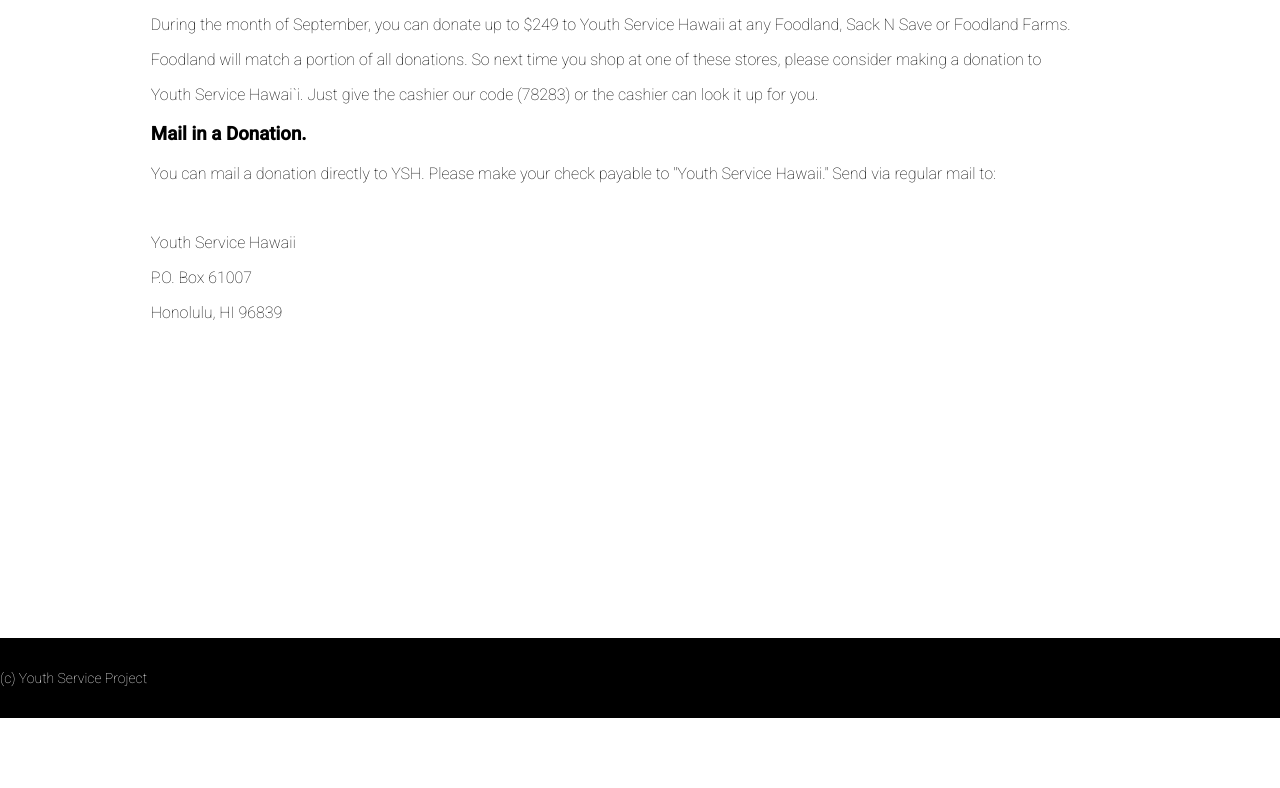
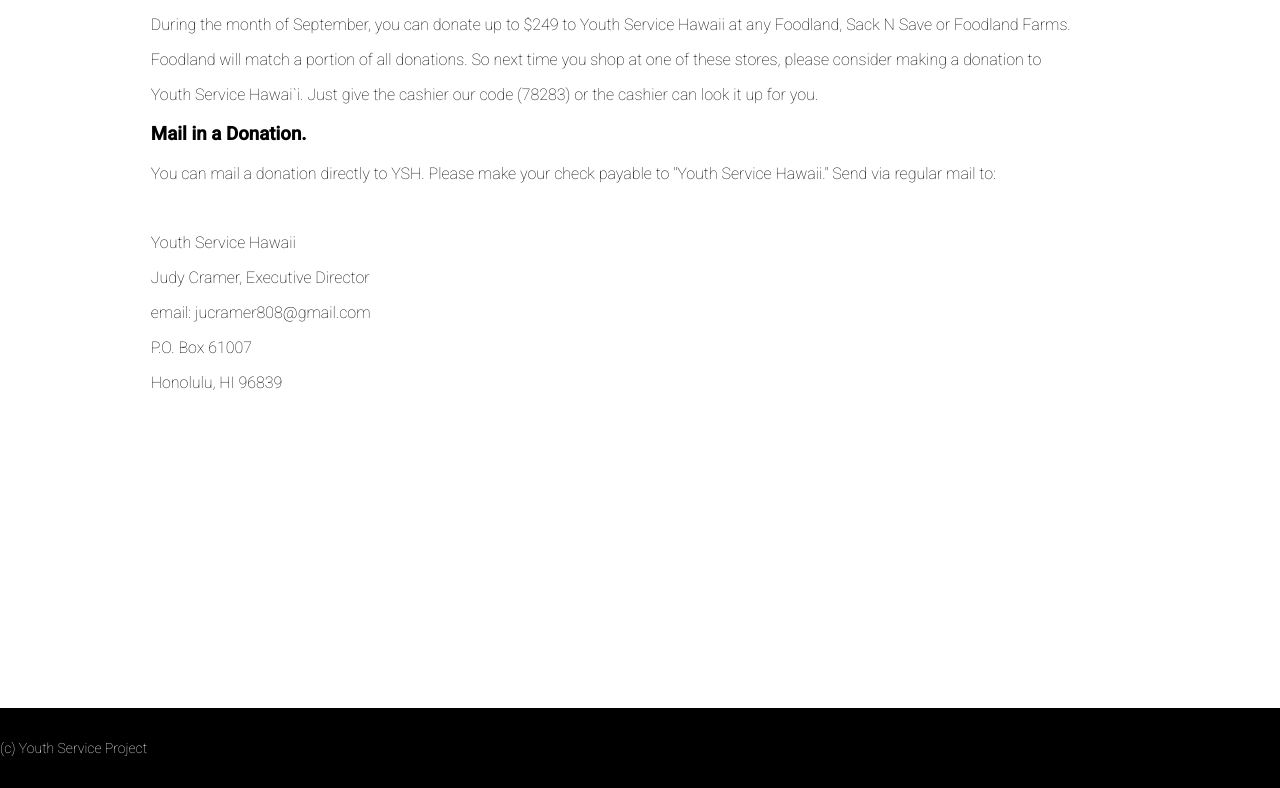
Before and after one commit to BullsI808/ysp_website, a website: page public/index.html in a window 1280 px wide. Shown: the part 2410-3198 px from the top of the page. Before the commit the page ends 3128 px from the top, so only its background shows below. Drawn offline with nearby package versions, Linux system fonts and the light colour scheme; no server answers.

Commit message:
added in commented contact info

```diff
--- a/public/index.html
+++ b/public/index.html
@@ -158,6 +158,8 @@
    <p> You can mail a donation directly to YSH. Please make your check payable to "Youth Service Hawaii." Send via regular mail to: </p>
 
    <p id="contact">Youth Service Hawaii</p>
+   <p>Judy Cramer, Executive Director</p>
+   <p>email: jucramer808@gmail.com</p>
    <p> P.O. Box 61007 </p>
    <p> Honolulu, HI 96839</p>
 
```
